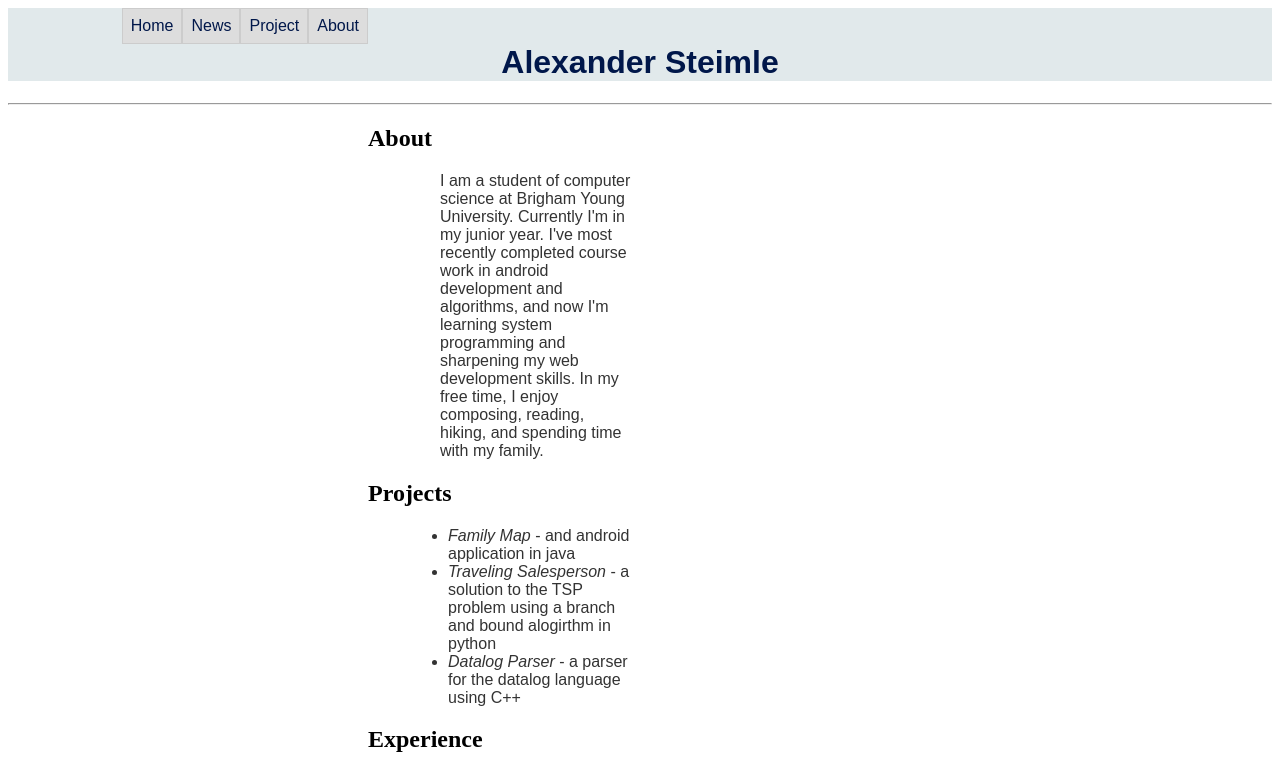
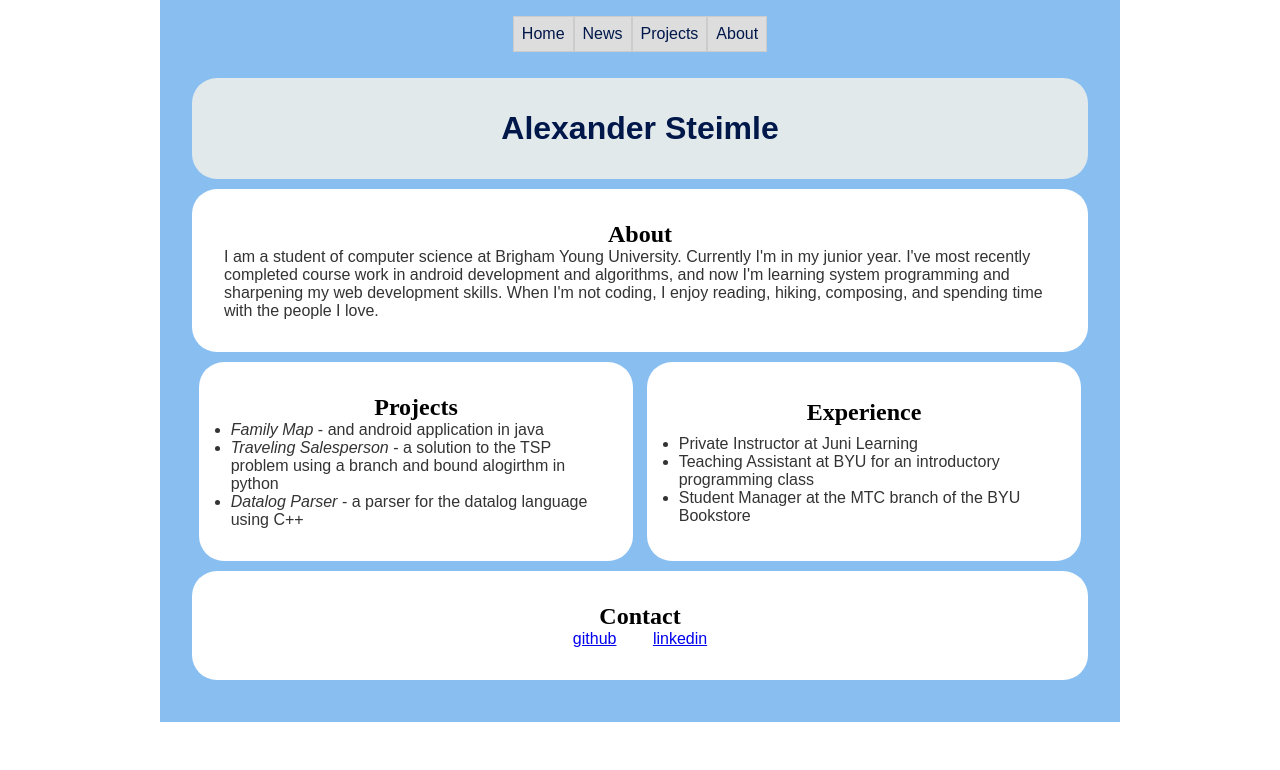
Before and after one commit to XanderTG/portfolio, a plain HTML site: page index.html in a window 1280 px wide. Shown: the top 770 px of the page. Drawn offline with Linux system fonts and the light colour scheme.

Commit message:
Finished project

```diff
--- a/index.html
+++ b/index.html
@@ -3,48 +3,56 @@
   <head>
     <meta charset="utf-8">
     <title>Portfolio</title>
-    <link rel="stylesheet" href="/styles.css">
+    <link rel="stylesheet" href="styles.css">
   </head>
   <body>
-
+    <div class="page">
+      <div class=" info_item navbar">
         <ul class="nav">
           <li class="navli"><a class="navlink" href="#">Home</a></li>
           <li class="navli"><a class="navlink" href="#">News</a></li>
-      <li class="navli"><a class="navlink" href="#">Project</a></li>
+          <li class="navli"><a class="navlink" href="#">Projects</a></li>
           <li class="navli"><a class="navlink" href="#">About</a></li>
         </ul>
+      </div>
 
-    <div id="name">
+      <div class="info_item" id="name">
         <h1>Alexander Steimle</h1>
       </div>
 
-    <hr>
-
+      <div class="info_item about">
         <h2>About</h2>
           <p class="entry">I am a student of computer science at Brigham Young University. Currently I'm in my junior year. I've most
           recently completed course work in android development and algorithms, and now I'm learning system programming
-      and sharpening my web development skills. In my free time, I enjoy composing, reading, hiking, and spending time with
-      my family.</p>
+          and sharpening my web development skills. When I'm not coding, I enjoy reading, hiking, composing, and spending time with
+          the people I love.</p>
+        </div>
 
+      <div class="info_item projects">
         <h2>Projects</h2>
           <ul class="entry">
-        <li><em>Family Map</em> - and android application in java</li>
-        <li><em>Traveling Salesperson</em> - a solution to the TSP problem using a branch and bound alogirthm in python</li>
-        <li><em>Datalog Parser</em> - a parser for the datalog language using C++</li>
+            <li class="proj"><em>Family Map</em> - and android application in java</li>
+            <li class="proj"><em>Traveling Salesperson</em> - a solution to the TSP problem using a branch and bound alogirthm in python</li>
+            <li class="proj"><em>Datalog Parser</em> - a parser for the datalog language using C++</li>
           </ul>
+        </div>
 
+      <div class="info_item experience">
         <h2>Experience</h2>
           <ul class="entry">
               <li>Private Instructor at Juni Learning</li>
               <li>Teaching Assistant at BYU for an introductory programming class</li>
               <li>Student Manager at the MTC branch of the BYU Bookstore</li>
           </ul>
+      </div>
 
+      <div class="info_item contact">
         <h2>Contact</h2>
           <div class="entry">
-        <a href="https://github.com/XanderTG">github</a>
-        <a href="https://www.linkedin.com/in/alexander-steimle-566072193/">linkedin</a>
+            <a class="clink" href="https://github.com/XanderTG">github</a>
+            <a class="clink" href="https://www.linkedin.com/in/alexander-steimle-566072193/">linkedin</a>
           </div>
-
+        </div>
+      </div>
   </body>
 </html>
--- a/styles.css
+++ b/styles.css
@@ -1,22 +1,15 @@
-h2 {
-  margin-left: 15em;
+* {
+  margin: 0;
+  padding: 0;
+  box-sizing: border-box;
 }
+
 
 .entry {
   color: #333333;
   font-family: sans-serif;
-  margin-right: 40em;
-  margin-left: 25em;
-}
-
-p.entry {
-  margin-left: 27em;
-}
-
-.nav {
-  list-style-type: none;
-  margin: 0;
-  padding-left: 9%;
+  /* margin-right: 40em;
+  margin-left: 25em; */
 }
 
 .navli {
@@ -39,9 +32,62 @@ p.entry {
 }
 
 #name {
-  padding-top: 15px;
   color: #00174a;
   text-align: center;
   background-color: #e1e9eb;
   font-family: fantasy;
 }
+
+.page {
+  display: flex;
+  flex-wrap: wrap;
+  justify-content: space-around;
+  background-color: #89bff0;
+  padding: 2em;
+}
+
+.info_item {
+  display: flex;
+  flex-wrap: wrap;
+  /* border: 1px solid red; */
+  width: 100%;
+  justify-content: space-around;
+  align-items: center;
+  padding: 2em;
+  background-color: white;
+  margin-bottom: 10px;
+  border-radius: 25px;
+}
+
+.info_item.navbar {
+  margin-top: -2em;
+  padding: 1em;
+  background-color: #89bff0;
+}
+
+.info_item.contact {
+  display: flex;
+  flex-direction: column;
+}
+
+.clink {
+  margin: 0 1em;
+}
+
+.proj {
+  width: inherit;
+}
+
+@media only screen and (max-width: 450px) {
+
+}
+
+@media only screen and (min-width: 961px) {
+  .page {
+    width: 960px;
+    margin: 0 auto;
+  }
+  .projects, .experience {
+    width: 48.5%;
+  }
+}
```
Lines whose indentation alone changed are shown as unchanged.
